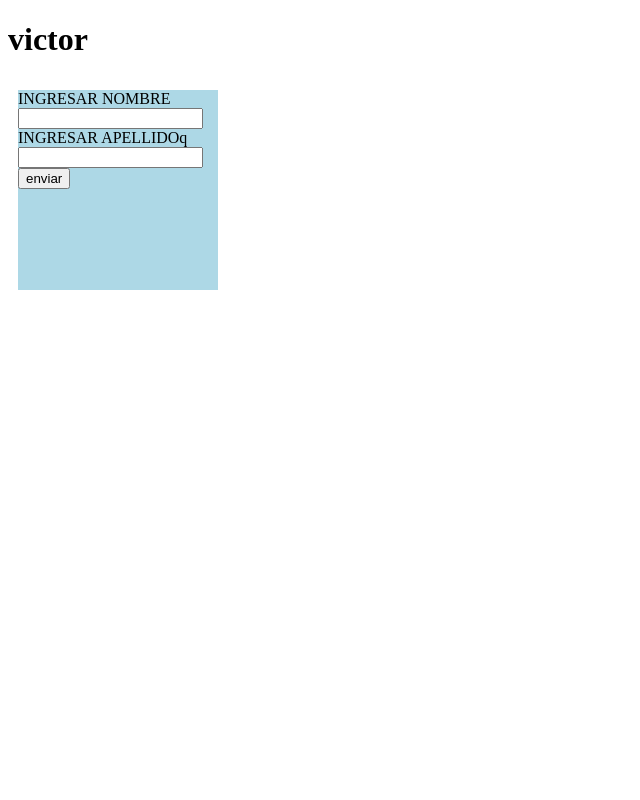
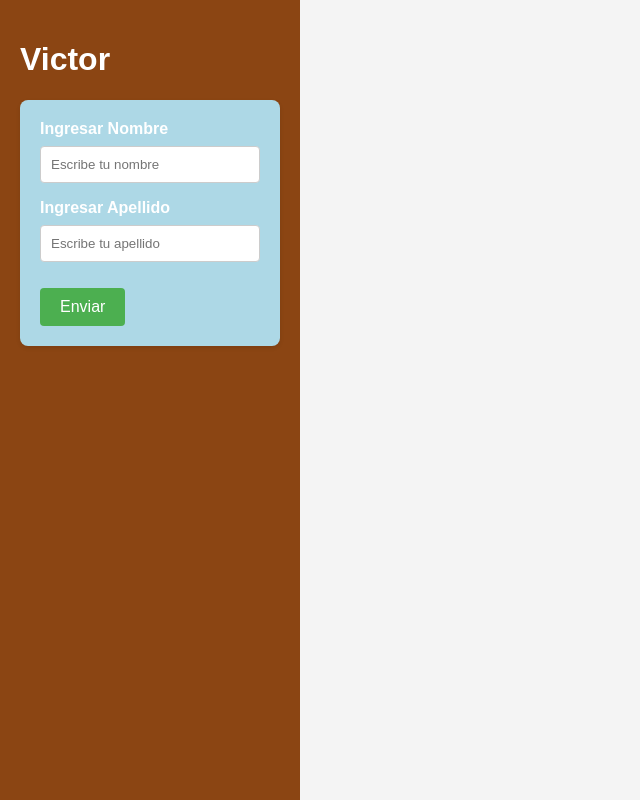
Before and after one commit to victorrivera25/aprendizaje, a plain HTML site: page index.html in a window 1280 px wide. Shown: the whole page, without its empty margins (0-640 px from the left). Drawn offline with Linux system fonts and the light colour scheme.

Commit message:
cambiosfive

```diff
--- a/index.html
+++ b/index.html
@@ -4,18 +4,19 @@
     <meta charset="UTF-8">
     <meta name="viewport" content="width=device-width, initial-scale=1.0">
     <link rel="stylesheet" href="style.css">
-    <title>Document</title>
+    <title>Registro de Usuario</title>
 </head>
 <body>
     <div class="sidebar">
-        <h1>victor</h1>
-    <div class="bloque">
-        <label for="">INGRESAR NOMBRE</label>
-        <input type="text" name="" id="">
-        <label for="">INGRESAR APELLIDOq</label>
-        <input type="text" name="" id="">
-        <button type="button" id="enviar">enviar</button>
+        <h1>Victor</h1>
+        <div class="bloque">
+            <label for="nombre">Ingresar Nombre</label>
+            <input type="text" id="nombre" placeholder="Escribe tu nombre">
+            <label for="apellido">Ingresar Apellido</label>
+            <input type="text" id="apellido" placeholder="Escribe tu apellido">
+            <button type="button" id="enviar">Enviar</button>
+        </div>
     </div>
-    </div>
+    <script src="main.js"></script>
 </body>
 </html>
--- a/main.js
+++ b/main.js
@@ -1,5 +1,14 @@
-const enviar = document.getElementById('enviar');
+document.addEventListener('DOMContentLoaded', () => {
+    const enviar = document.getElementById('enviar');
 
-enviar.addEventListener('click', () =>{
-    alert('REGISTRADO')
+    enviar.addEventListener('click', () => {
+        const nombre = document.getElementById('nombre').value.trim();
+        const apellido = document.getElementById('apellido').value.trim();
+
+        if (nombre && apellido) {
+            alert('Registrado con éxito');
+        } else {
+            alert('Por favor, complete todos los campos');
+        }
+    });
 });
--- a/style.css
+++ b/style.css
@@ -1,15 +1,60 @@
-.sidevar {
-    background-color: brown;
+body {
+    font-family: Arial, sans-serif;
+    margin: 0;
+    padding: 0;
+    background-color: #f4f4f4;
+}
+
+.sidebar {
+    background-color: #8B4513;
     width: 100%;
-    height: 200px;
-    background-size: contain;
+    max-width: 300px;
+    height: 100vh;
+    padding: 20px;
+    box-sizing: border-box;
+    position: fixed;
+    top: 0;
+    left: 0;
+    color: #fff;
 }
 
 .bloque {
-    width: 200px;
-    height: 200px;
-    margin: 10px;
-    background-color: lightblue;
-    float: left;
-    position: relative;
+    background-color: #ADD8E6;
+    padding: 20px;
+    border-radius: 8px;
+    box-shadow: 0 2px 4px rgba(0,0,0,0.1);
 }
+
+label {
+    display: block;
+    margin-bottom: 8px;
+    font-weight: bold;
+}
+
+input[type="text"] {
+    width: 100%;
+    padding: 10px;
+    margin-bottom: 16px;
+    border: 1px solid #ccc;
+    border-radius: 4px;
+    box-sizing: border-box;
+}
+
+button {
+    background-color: #4CAF50;
+    color: white;
+    border: none;
+    padding: 10px 20px;
+    text-align: center;
+    text-decoration: none;
+    display: inline-block;
+    font-size: 16px;
+    margin-top: 10px;
+    border-radius: 4px;
+    cursor: pointer;
+    transition: background-color 0.3s ease;
+}
+
+button:hover {
+    background-color: #45a049;
+}
```
